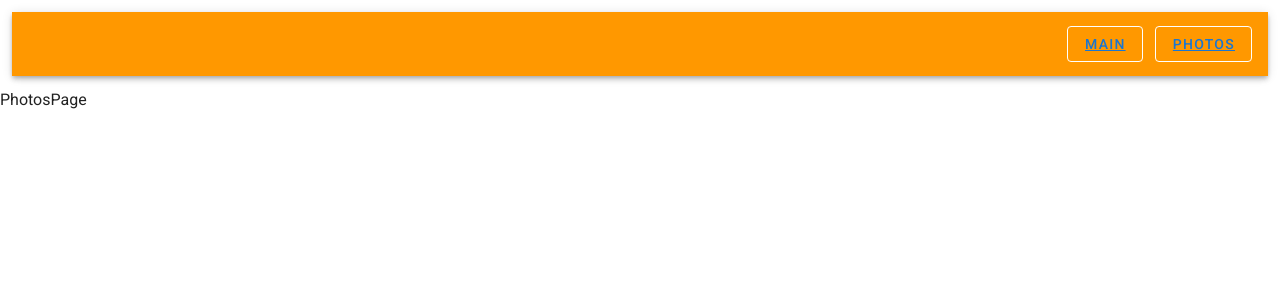
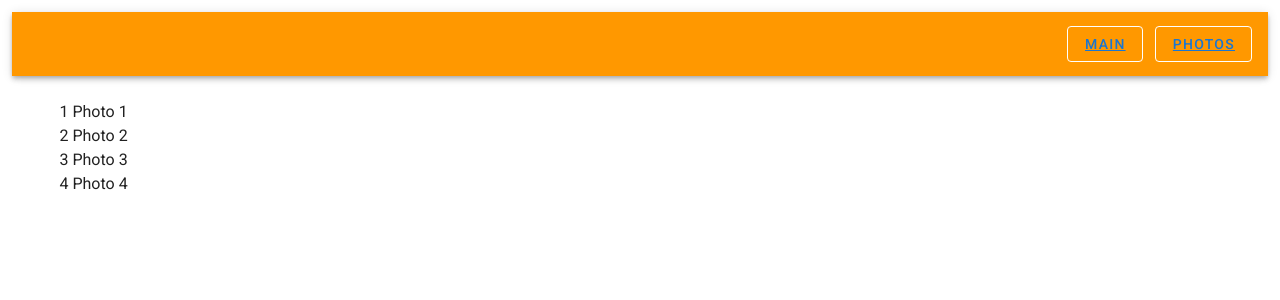
Before and after one commit to User-960/Vue-photo-gallery, a Vue app: page /photos in a window 1280 px wide. Shown: the top 300 px of the page. Built offline with nearby package versions, Linux system fonts and the light colour scheme.

Commit message:
feat: create interfaces and component vPhoto

```diff
--- a/src/App.vue
+++ b/src/App.vue
@@ -7,14 +7,14 @@
 
 <script lang="ts">
 import Vue from 'vue';
-import NavBar from '@/components/ui/nav-bar/NavBar.vue'
-import { RouterView} from 'vue-router'
+import NavBar from '@/components/ui/nav-bar/v-NavBar.vue'
+import { RouterView } from 'vue-router'
 
 export default Vue.extend({
   name: 'App',
   components: {
     NavBar,
     RouterView
-}
+  }
 });
 </script>
--- /dev/null
+++ b/src/components/screens/photo/v-Photo.vue
@@ -0,0 +1,23 @@
+<template>
+  <div>
+    {{ photo.id + ' ' + photo.title }}
+  </div>
+</template>
+
+<script lang="ts">
+import { PropType }  from 'vue';
+import {IPhoto} from '@/interfaces/photo.interfaces'
+
+export default {
+  props: {
+    photo: {
+      type: Object as PropType<IPhoto>,
+      required: true
+    }
+  }
+}
+</script>
+
+<style lang="scss">
+
+</style>
--- a/src/components/ui/nav-bar/NavBar.vue
+++ b/src/components/ui/nav-bar/v-NavBar.vue
@@ -5,7 +5,7 @@
       dark
     >
       <v-spacer></v-spacer>
-      <v-btn outlined class="ml-3">
+      <v-btn outlined :class="'ml-3'">
         <router-link to="/">Main</router-link>
       </v-btn>
       <v-btn outlined class="ml-3">
--- /dev/null
+++ b/src/interfaces/photo.interfaces.ts
@@ -0,0 +1,4 @@
+export interface IPhoto {
+	id: number
+	title: string
+}
--- a/src/pages/PhotosPage.vue
+++ b/src/pages/PhotosPage.vue
@@ -1,13 +1,29 @@
 <template >
-  <div>
-    PhotosPage
-  </div>
+  <v-container>
+    <vPhoto v-for="photo in photos" :key="photo.id" :photo="photo"/>
+  </v-container>
 </template>
 
 <script lang="ts">
-export default {
+import Vue from 'vue';
+import vPhoto from '@/components/screens/photo/v-Photo.vue'
+import {IPhoto} from '@/interfaces/photo.interfaces'
 
-}
+const photosData: IPhoto[] = [
+  {id: 1, title: 'Photo 1'},
+  {id: 2, title: 'Photo 2'},
+  {id: 3, title: 'Photo 3'},
+  {id: 4, title: 'Photo 4'}
+]
+
+export default Vue.extend({
+  data: () => ({
+    photos: photosData
+  }),
+  components: {
+    vPhoto
+  }
+})
 </script>
 
 <style lang="scss">
```
